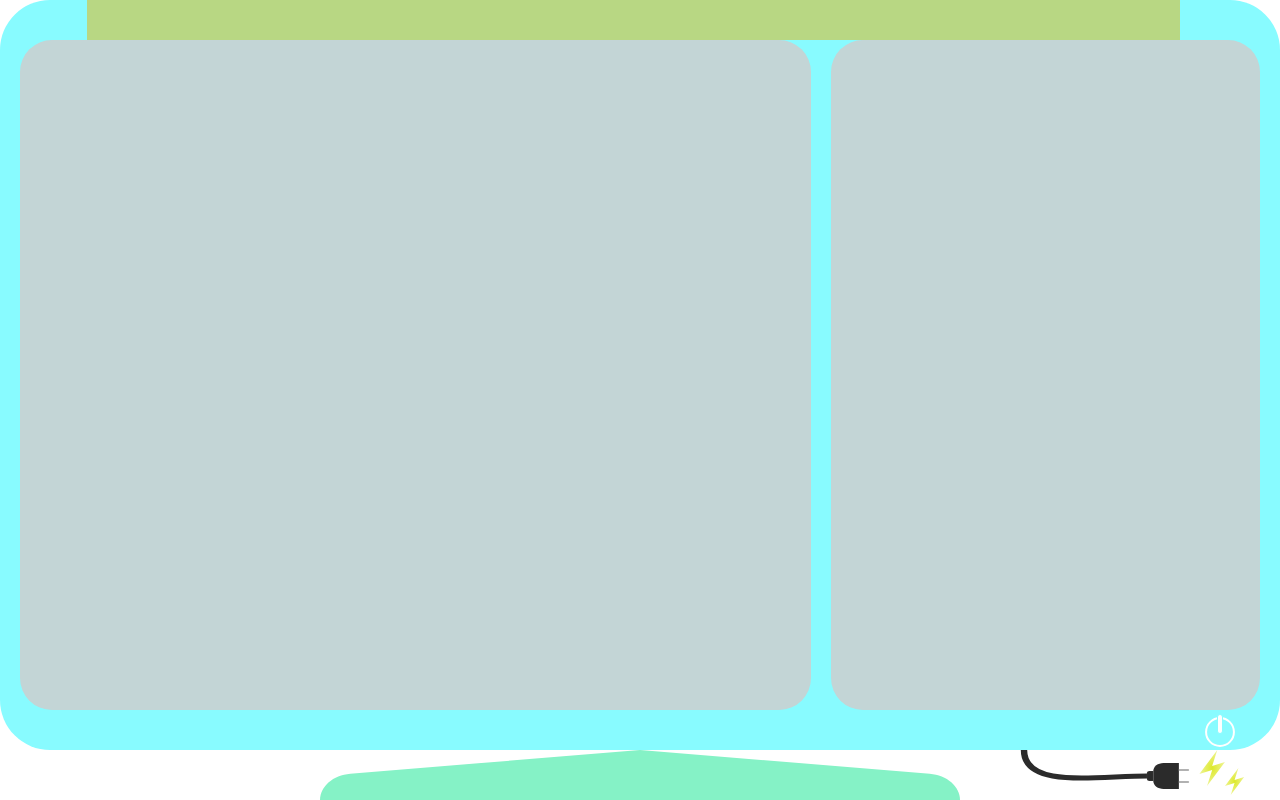
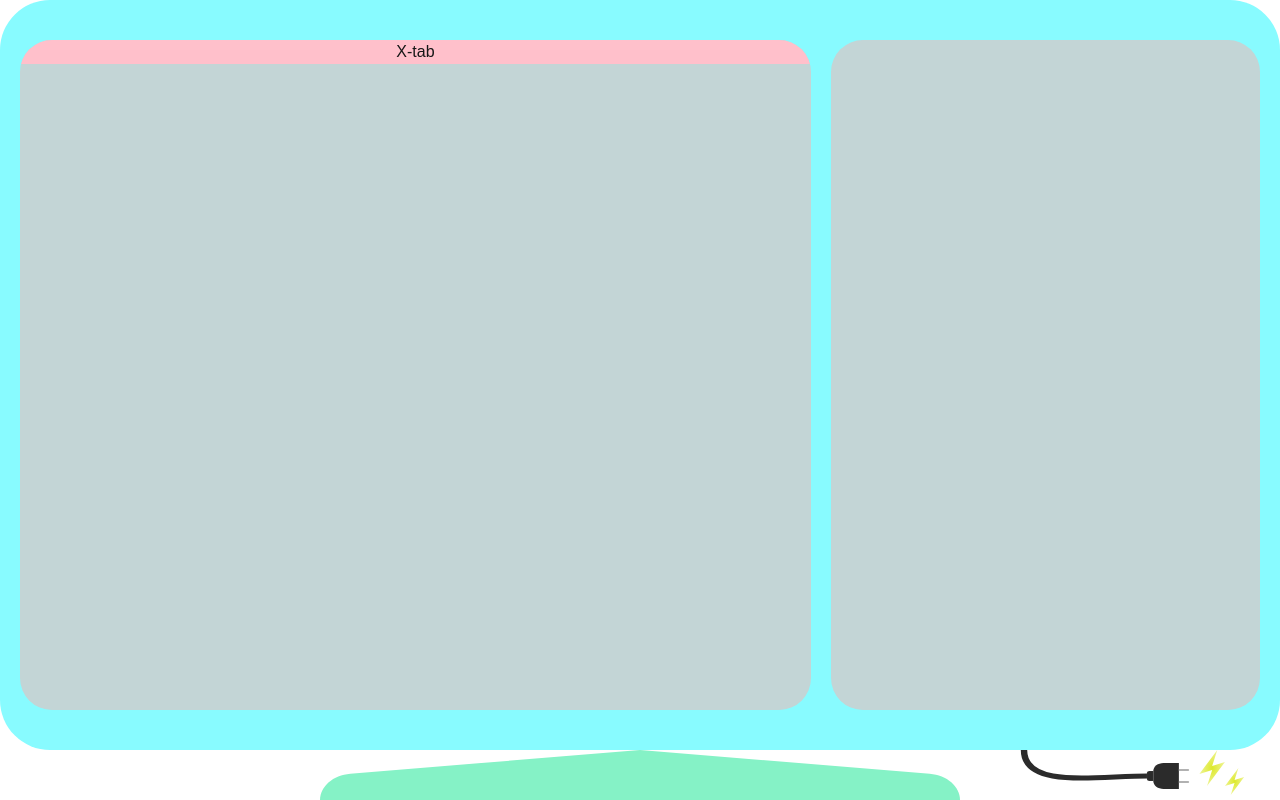
Before and after one commit to 2024-autumn-hackathon/fantre, a Next.js app in the folder frontend/: page / in a window 1280 px wide. Built offline with nearby package versions, Linux system fonts and the light colour scheme; a web font is replaced by a local one.

Commit message:
[fix] レスポンシブ区分の変更 色コード追加 フォントサイズリセット

```diff
--- /dev/null
+++ b/frontend/src/app/Test.jsx
@@ -0,0 +1,12 @@
+const Test = () => {
+  return (
+    <>
+      <p className="hidden X-mob:block bg-[red]">X-mob</p>
+      <p className="block X-mob:hidden X-tab:hidden Y-tab:hidden bg-[green]">Y-mob</p>
+      <p className="hidden X-tab:block bg-[pink]">X-tab</p>
+      <p className="hidden Y-tab:block bg-[yellow]">Y-tab</p>
+    </>
+  )
+}
+
+export default Test
--- a/frontend/src/app/globals.css
+++ b/frontend/src/app/globals.css
@@ -18,5 +18,5 @@ body {
   color: var(--foreground);
   background: var(--background);
   font-family: Arial, Helvetica, sans-serif;
-  font-size: 1.5rem;
+  text-align: center;
 }
--- a/frontend/src/app/layout.tsx
+++ b/frontend/src/app/layout.tsx
@@ -23,7 +23,7 @@ const RootLayout = ({
     <html lang="ja">
       <body className={ hachiMaruPop.className }>
         <main //画面のサイズを設定
-          className="m-auto w-[100%] h-screen min-w-[352px] min-h-[600px] monitor:min-w-[972px] wide:min-h-[352px]"
+          className="max-w-screen-xl m-auto w-full h-screen min-w-[352px] min-h-[600px] X-mob:min-h-[352px]"
         >
           { children }
         </main>
--- a/frontend/src/app/page.tsx
+++ b/frontend/src/app/page.tsx
@@ -1,12 +1,13 @@
 import MonitorLayout from "@/components/MonitorLayout"
+import Test from "./Test"
 
 const Home = () => {
   return (
     <MonitorLayout
       headerContent
-      mainContent
       navigationContent
       footerContent
+      mainContent={ <Test/> }
     />
   )
 }
--- a/frontend/src/components/MonitorDecorationsImage.tsx
+++ b/frontend/src/components/MonitorDecorationsImage.tsx
@@ -6,7 +6,6 @@ const MonitorDecorationsImage = () => {
       fill
       src="/MonitorDecorationsImage.svg"
       alt="モニターの台座・コード・びりびりマークの見た目を表現する画像です"
-      className="hidden monitor:block h-[50px]"
     />
   )
 }
--- a/frontend/src/components/MonitorLayout.tsx
+++ b/frontend/src/components/MonitorLayout.tsx
@@ -13,34 +13,45 @@ const MonitorLayout = ({
   navigationContent: React.ReactNode
   footerContent: React.ReactNode
 }>) => {
+  //gridによって要素を配置 4つをまとめるコンテナ
+  const containerBaseClass = "grid relative w-full h-full rounded-[50px] bg-my-light-blue grid-rows-[40px_5fr_20px_4fr_40px] grid-cols-[20px_30px_1fr_30px_20px]"
+  const container_X_mob = "X-mob:grid-rows-[40px_1fr_40px] X-mob:grid-cols-[50px_5fr_20px_4fr_50px]"
+  const container_X_tab = "X-tab:h-[calc(100%-50px)] X-tab:grid-rows-[40px_1fr_40px] X-tab:grid-cols-[20px_5fr_54fr_20px_26fr_6fr_20px]"
+  // mainContent
+  const mainContentBaseClass = "bg-my-gray rounded-[32px] overflow-auto relative row-start-2 row-end-3 col-start-2 col-end-5"
+  // navigationContent
+  const naviContentBaseClass = "bg-my-gray rounded-[32px] overflow-auto row-start-4 row-end-5 col-start-2 col-end-5"
+  const navi_X_mob = "X-mob:row-start-2 X-mob:row-end-3 X-mob:col-start-4 X-mob:col-end-5"
+  const navi_X_tab = "X-tab:row-start-2 X-tab:row-end-3 X-tab:col-start-5 X-tab:col-end-7"
+
   return (
     <>
-      <section //gridによって要素を配置
-        className="grid relative w-full h-full rounded-[50px] bg-[#88FBFF] grid-rows-[40px_5fr_20px_4fr_40px] grid-cols-[20px_30px_1fr_30px_20px] monitor:h-[calc(100%-50px)] monitor:grid-rows-[40px_1fr_40px] monitor:grid-cols-[20px_5fr_54fr_20px_26fr_6fr_20px] wide:grid-rows-[40px_1fr_40px] wide:grid-cols-[50px_5fr_20px_4fr_50px]"
+      <section
+        className={`${ containerBaseClass } ${ container_X_mob } ${ container_X_tab }`}
       >
         <section
-          className="bg-yellow-500 bg-opacity-50 col-start-3 col-end-4 monitor:col-end-6 wide:col-start-2 wide:col-end-3"
+          className="col-start-3 col-end-4 X-tab:col-end-6 Y-tab:col-start-2 Y-tab:col-end-3 X-mob:col-start-2 X-mob:col-end-3"
         >
           { headerContent }
         </section>
         <section
-          className="bg-[#C3D5D6] rounded-[32px] overflow-auto row-start-2 row-end-3 col-start-2 col-end-5 monitor:col-end-4 wide:col-end-3"
+          className={`${ mainContentBaseClass } X-tab:col-end-4 X-mob:col-end-3`}
         >
           { mainContent }
         </section>
         <section
-          className="bg-[#C3D5D6] rounded-[32px] overflow-auto row-start-4 row-end-5 col-start-2 col-end-5 monitor:row-start-2 monitor:row-end-3 monitor:col-start-5 monitor:col-end-7 wide:row-start-2 wide:row-end-3 wide:col-start-4 wide:col-end-5"
+          className={`${ naviContentBaseClass } ${ navi_X_mob } ${ navi_X_tab } `}
         >
           { navigationContent }
         </section>
         <section
-          className="row-start-5 col-start-3 col-end-4 monitor:row-start-3 monitor:col-end-6 wide:row-start-1 wide:row-end-2 wide:col-start-4 wide:col-end-5"
+          className="row-start-5 col-start-3 col-end-4 X-tab:row-start-3 X-tab:col-end-6 X-mob:row-start-1 X-mob:row-end-2 X-mob:col-start-4 X-mob:col-end-5"
         >
           { footerContent }
         </section>
         <PowerButtonImage/>
       </section>
-      <div className="relative w-full h-[50px] hidden monitor:block">
+      <div className="relative w-full h-[50px] hidden X-tab:block">
         <MonitorDecorationsImage/>
       </div>
     </>
--- a/frontend/tailwind.config.ts
+++ b/frontend/tailwind.config.ts
@@ -8,16 +8,29 @@ const config: Config = {
   ],
   theme: {
     extend: {
+      backgroundColor: {
+        "my-orange": "#ff9519",
+        "my-light-blue": "#88FBFF",
+        "my-gray": "#C3D5D6",
+        "my-green": "#85f2c6",
+        "my-light-green": "#c1ff72",
+      },
       colors: {
         background: "var(--background)",
         foreground: "var(--foreground)",
       },
       screens: {
-        "monitor": {
-          "raw": "(min-aspect-ratio: 1 / 1) and (max-aspect-ratio: 2 / 1)",
+        // "Y-mob": {// モバイル縦(縦が横以上)&横560px以下
+        //   "raw": "(max-aspect-ratio: 1 / 1) and (max-width: 560px)",
+        // },// これをベースにする
+        "Y-tab": {// タブレット・PC縦(縦が横以上)&横560pxより大きい
+          "raw": "(max-aspect-ratio: 1 / 1) and (min-width: 560.1px)",
         },
-        "wide": {
-          "raw": "(min-aspect-ratio: 2 / 1)",
+        "X-mob": {// モバイル横(横が縦より大きい)&高さ600px以下
+          "raw": "(min-aspect-ratio: 1.001 / 1) and (max-height: 600px)",
+        },
+        "X-tab": {// タブレット・PC横(横が縦より大きい)&高さ600pxより大きい
+          "raw": "(min-aspect-ratio: 1.001 / 1) and (min-height: 600.1px)",
         },
       }
     },
```
